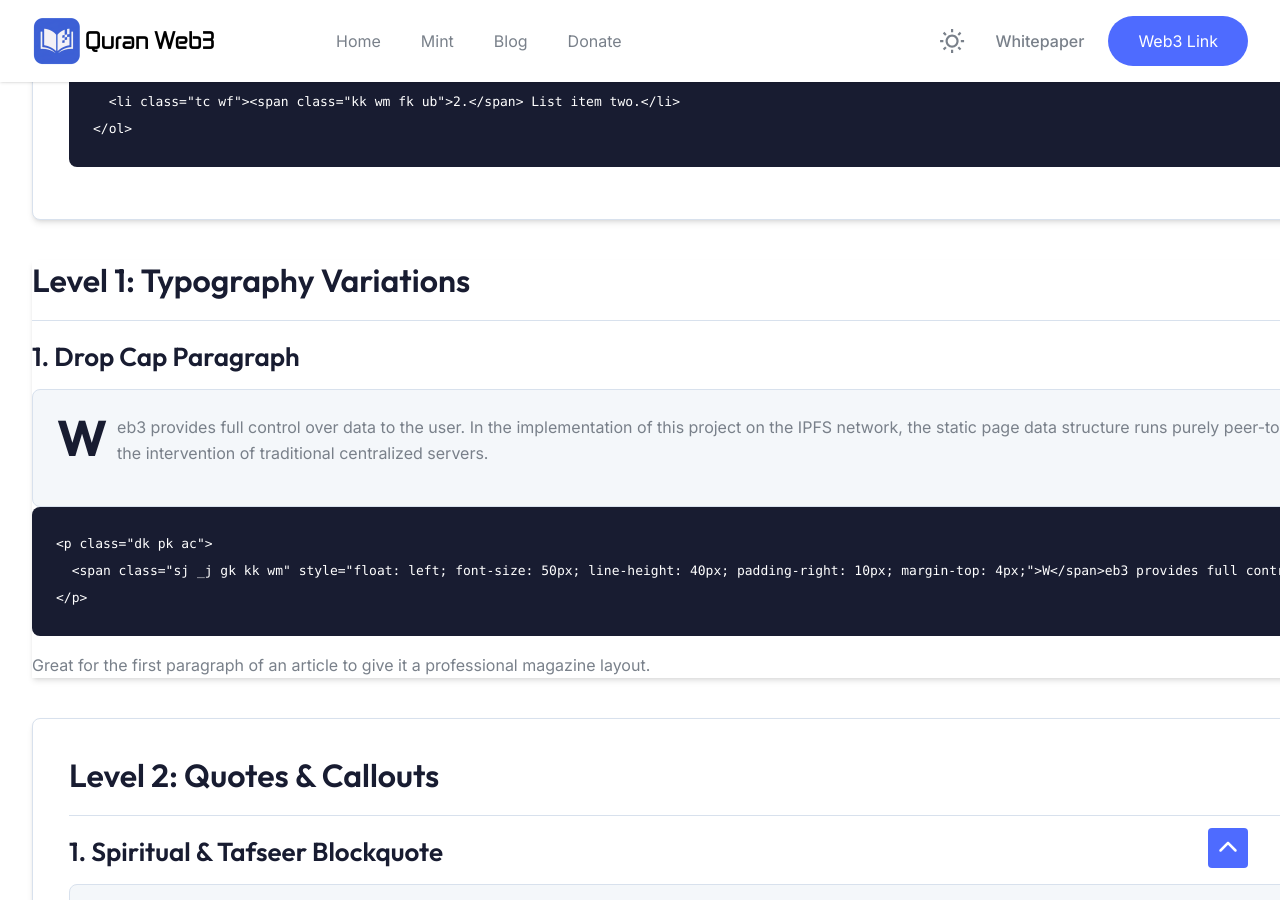
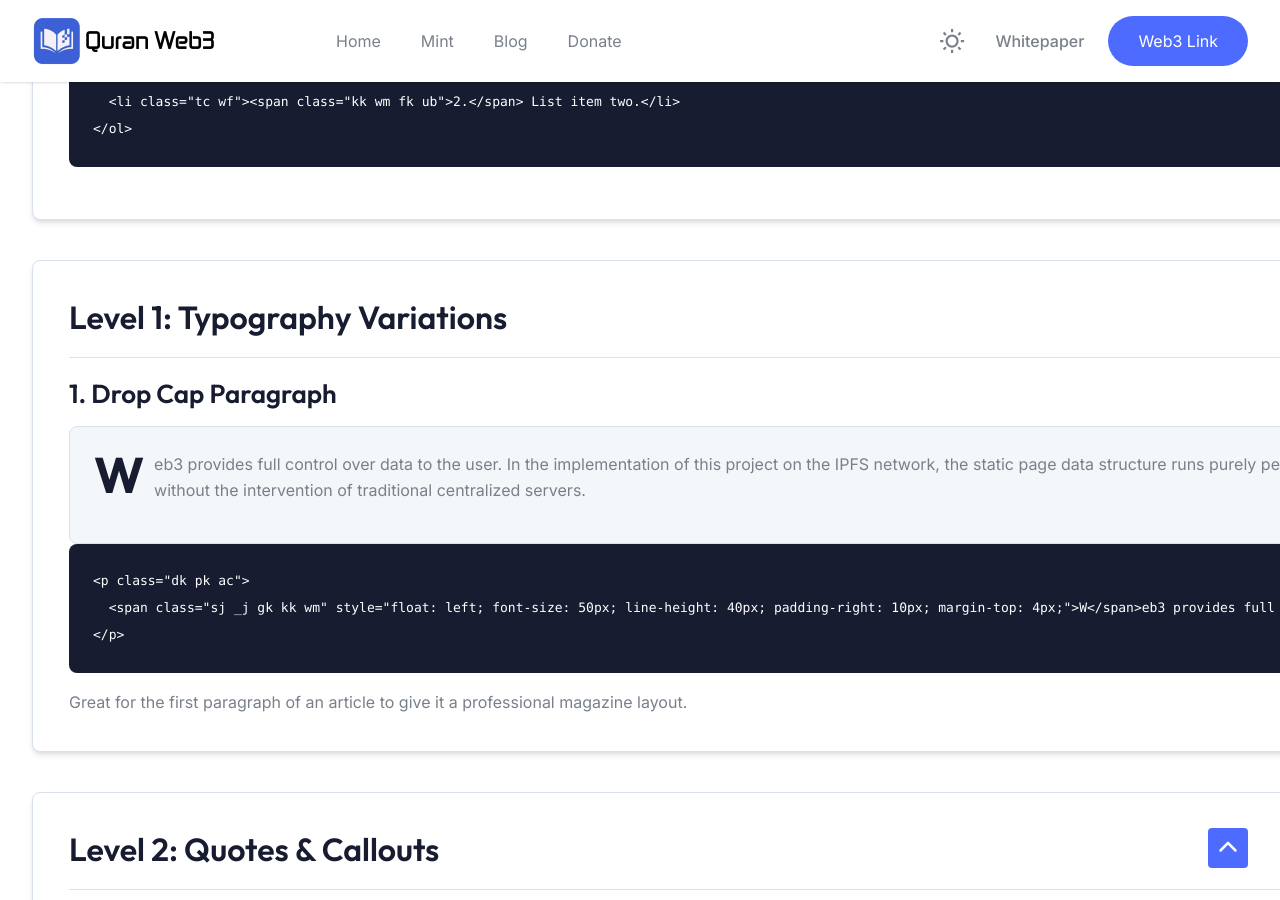
Before and after one commit to ogiest/ogiest.github.io, a Jekyll site: the page showroom.html, which Jekyll copies as it is, in a window 1280 px wide and 900 px high, scrolled down 1965 px. Built offline with Jekyll 4.4.1, drawn with Linux system fonts in a browser that asks for light colours.

Commit message:
Update showroom.html

```diff
--- a/showroom.html
+++ b/showroom.html
@@ -143,7 +143,7 @@
 &lt;/ol&gt;</code></pre>
                   </div>
 
-                  <div class="fb xk xm bl">
+                  <div class="hh rm _g ch pm sg bi fb xk xm bl">
                       <h2 class="sj ck fk kk wm ah ch pm jj gb">Level 1: Typography Variations</h2>
 
                       <h3 class="sj zj fk kk wm ac">1. Drop Cap Paragraph</h3>
```
